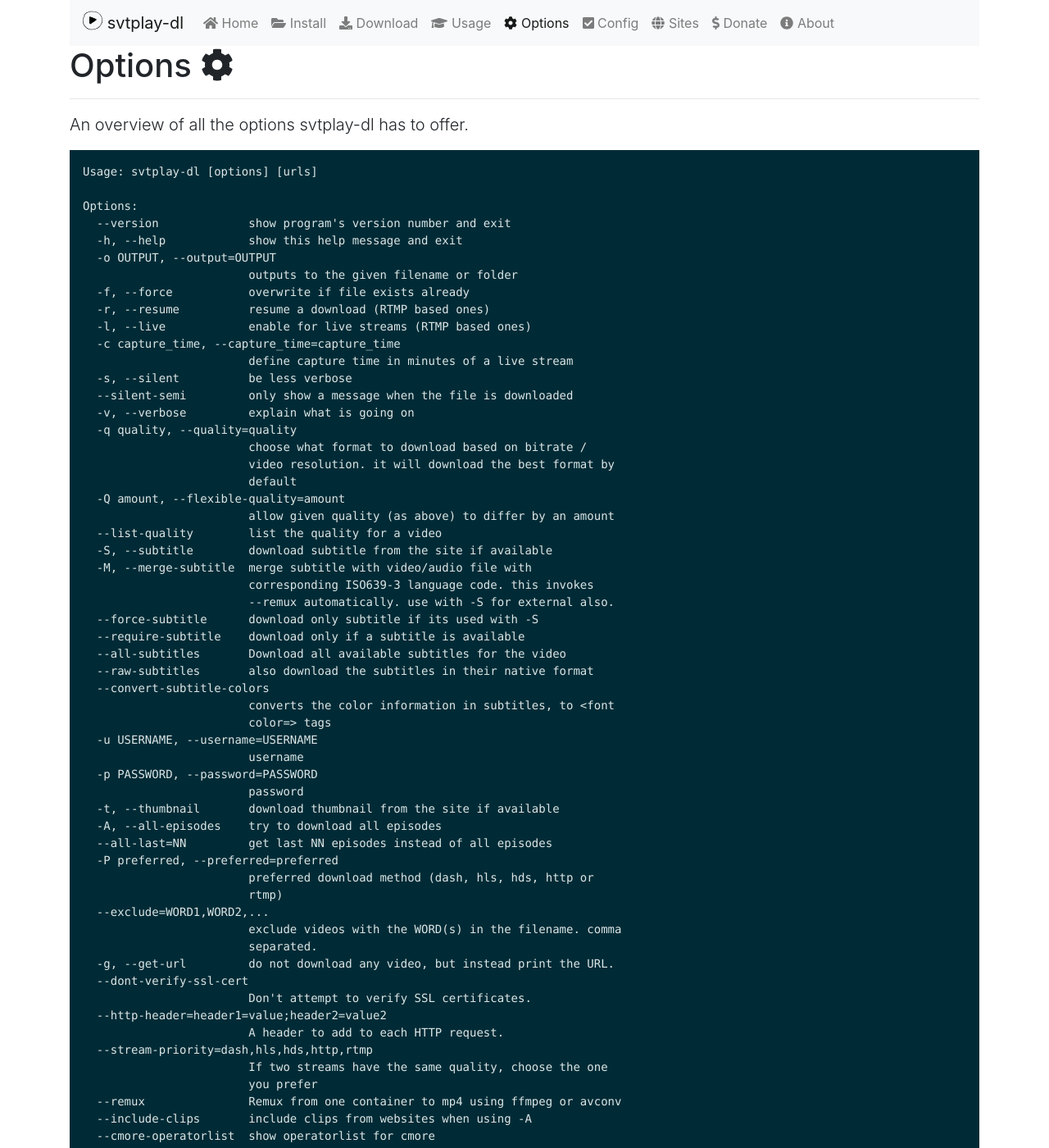
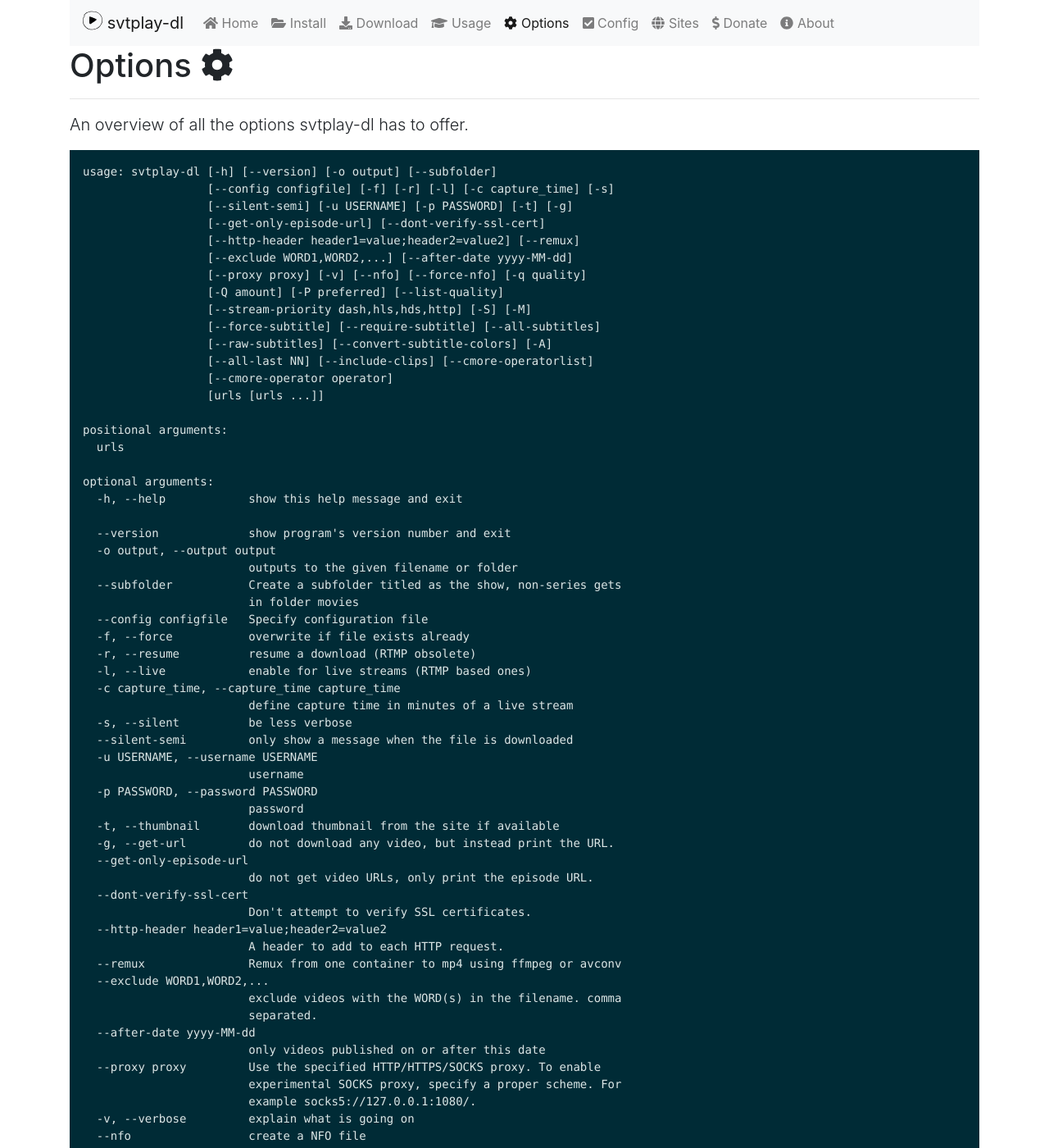
Before and after one commit to spaam/svtplay-dl-web, a Jekyll site: the page built from _pages/options.md, in a window 1280 px wide and 1400 px high. Shown: the whole window at 82% size. Built offline with Jekyll 4.4.1, drawn with Linux system fonts in a browser that asks for light colours; some of the changed text lies outside the part shown.

Commit message:
update options lists

````diff
--- a/_pages/options.md
+++ b/_pages/options.md
@@ -9,31 +9,83 @@
 <p class="lead">An overview of all the options svtplay-dl has to offer.</p>
 
 ```plaintext
-Usage: svtplay-dl [options] [urls]
+usage: svtplay-dl [-h] [--version] [-o output] [--subfolder]
+                  [--config configfile] [-f] [-r] [-l] [-c capture_time] [-s]
+                  [--silent-semi] [-u USERNAME] [-p PASSWORD] [-t] [-g]
+                  [--get-only-episode-url] [--dont-verify-ssl-cert]
+                  [--http-header header1=value;header2=value2] [--remux]
+                  [--exclude WORD1,WORD2,...] [--after-date yyyy-MM-dd]
+                  [--proxy proxy] [-v] [--nfo] [--force-nfo] [-q quality]
+                  [-Q amount] [-P preferred] [--list-quality]
+                  [--stream-priority dash,hls,hds,http] [-S] [-M]
+                  [--force-subtitle] [--require-subtitle] [--all-subtitles]
+                  [--raw-subtitles] [--convert-subtitle-colors] [-A]
+                  [--all-last NN] [--include-clips] [--cmore-operatorlist]
+                  [--cmore-operator operator]
+                  [urls [urls ...]]
 
-Options:
+positional arguments:
+  urls
+
+optional arguments:
+  -h, --help            show this help message and exit
+
   --version             show program's version number and exit
-  -h, --help            show this help message and exit
-  -o OUTPUT, --output=OUTPUT
+  -o output, --output output
                         outputs to the given filename or folder
+  --subfolder           Create a subfolder titled as the show, non-series gets
+                        in folder movies
+  --config configfile   Specify configuration file
   -f, --force           overwrite if file exists already
-  -r, --resume          resume a download (RTMP based ones)
+  -r, --resume          resume a download (RTMP obsolete)
   -l, --live            enable for live streams (RTMP based ones)
-  -c capture_time, --capture_time=capture_time
+  -c capture_time, --capture_time capture_time
                         define capture time in minutes of a live stream
   -s, --silent          be less verbose
   --silent-semi         only show a message when the file is downloaded
+  -u USERNAME, --username USERNAME
+                        username
+  -p PASSWORD, --password PASSWORD
+                        password
+  -t, --thumbnail       download thumbnail from the site if available
+  -g, --get-url         do not download any video, but instead print the URL.
+  --get-only-episode-url
+                        do not get video URLs, only print the episode URL.
+  --dont-verify-ssl-cert
+                        Don't attempt to verify SSL certificates.
+  --http-header header1=value;header2=value2
+                        A header to add to each HTTP request.
+  --remux               Remux from one container to mp4 using ffmpeg or avconv
+  --exclude WORD1,WORD2,...
+                        exclude videos with the WORD(s) in the filename. comma
+                        separated.
+  --after-date yyyy-MM-dd
+                        only videos published on or after this date
+  --proxy proxy         Use the specified HTTP/HTTPS/SOCKS proxy. To enable
+                        experimental SOCKS proxy, specify a proper scheme. For
+                        example socks5://127.0.0.1:1080/.
   -v, --verbose         explain what is going on
-  -q quality, --quality=quality
+  --nfo                 create a NFO file
+  --force-nfo           download only NFO if used with --nfo
+
+Quality:
+  -q quality, --quality quality
                         choose what format to download based on bitrate /
-                        video resolution. it will download the best format by
+                        video resolution.it will download the best format by
                         default
-  -Q amount, --flexible-quality=amount
+  -Q amount, --flexible-quality amount
                         allow given quality (as above) to differ by an amount
+  -P preferred, --preferred preferred
+                        preferred download method (dash, hls, hds, or http)
   --list-quality        list the quality for a video
+  --stream-priority dash,hls,hds,http
+                        If two streams have the same quality, choose the one
+                        you prefer
+
+Subtitle:
   -S, --subtitle        download subtitle from the site if available
   -M, --merge-subtitle  merge subtitle with video/audio file with
-                        corresponding ISO639-3 language code. this invokes
+                        corresponding ISO639-3 language code.this invokes
                         --remux automatically. use with -S for external also.
   --force-subtitle      download only subtitle if its used with -S
   --require-subtitle    download only if a subtitle is available
@@ -41,34 +93,15 @@
   --raw-subtitles       also download the subtitles in their native format
   --convert-subtitle-colors
                         converts the color information in subtitles, to <font
-                        color=> tags
-  -u USERNAME, --username=USERNAME
-                        username
-  -p PASSWORD, --password=PASSWORD
-                        password
-  -t, --thumbnail       download thumbnail from the site if available
+                        color=""> tags
+
+All:
   -A, --all-episodes    try to download all episodes
-  --all-last=NN         get last NN episodes instead of all episodes
-  -P preferred, --preferred=preferred
-                        preferred download method (dash, hls, hds, http or
-                        rtmp)
-  --exclude=WORD1,WORD2,...
-                        exclude videos with the WORD(s) in the filename. comma
-                        separated.
-  -g, --get-url         do not download any video, but instead print the URL.
-  --dont-verify-ssl-cert
-                        Don't attempt to verify SSL certificates.
-  --http-header=header1=value;header2=value2
-                        A header to add to each HTTP request.
-  --stream-priority=dash,hls,hds,http,rtmp
-                        If two streams have the same quality, choose the one
-                        you prefer
-  --remux               Remux from one container to mp4 using ffmpeg or avconv
+  --all-last NN         get last NN episodes instead of all episodes
   --include-clips       include clips from websites when using -A
+
+C More:
   --cmore-operatorlist  show operatorlist for cmore
-  --cmore-operator=operator
-  --proxy=proxy         Use the specified HTTP/HTTPS/SOCKS proxy. To enable
-                        experimental SOCKS proxy, specify a proper scheme. For
-                        example socks5://127.0.0.1:1080/.
+  --cmore-operator operator
 
 ```
````
